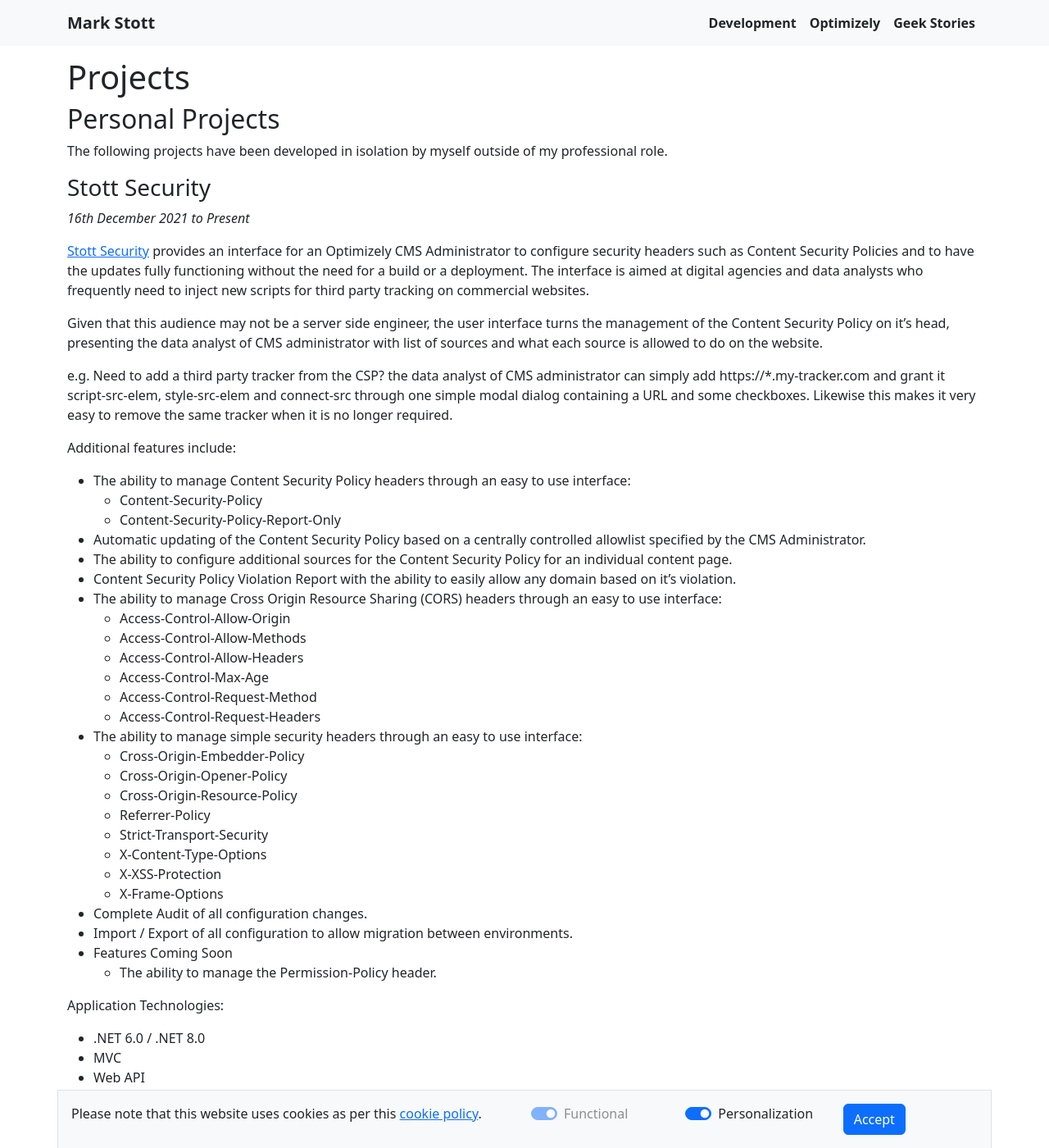
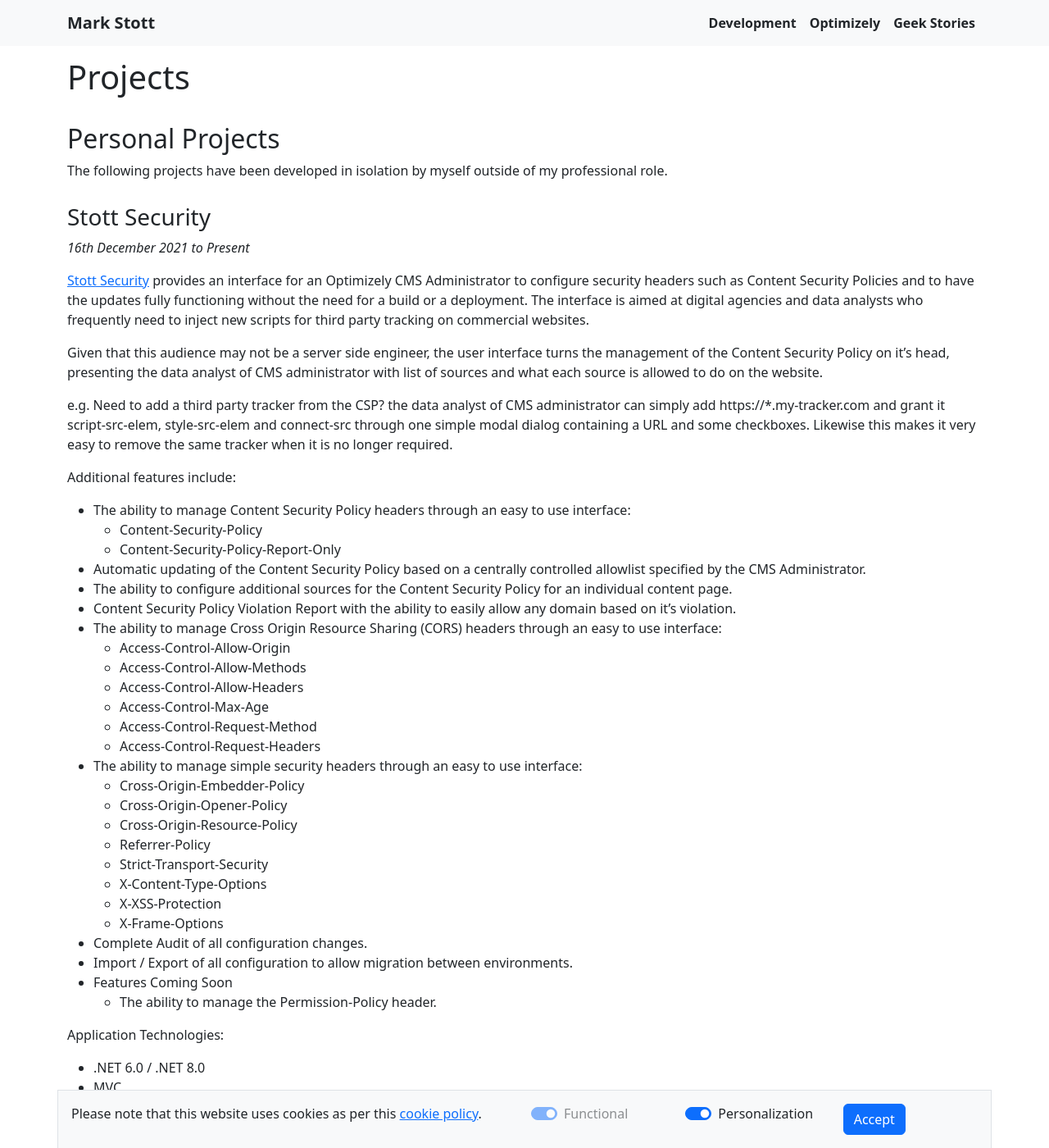
Before and after one commit to GeekInTheNorth/GeekInTheNorth.github.io, a Jekyll site: the page built from Projects.md, in a window 1280 px wide and 1400 px high. Shown: the whole window at 82% size. Built offline with Jekyll 4.4.1, drawn with Linux system fonts in a browser that asks for light colours.

Commit message:
Fix header margins for readability

```diff
--- a/assets/css/site.css
+++ b/assets/css/site.css
@@ -57,3 +57,7 @@
   background-color: whitesmoke !important;
   padding: 1em;
 }
+
+h2, h3, h4 {
+  margin-top: 1em;
+}
```
